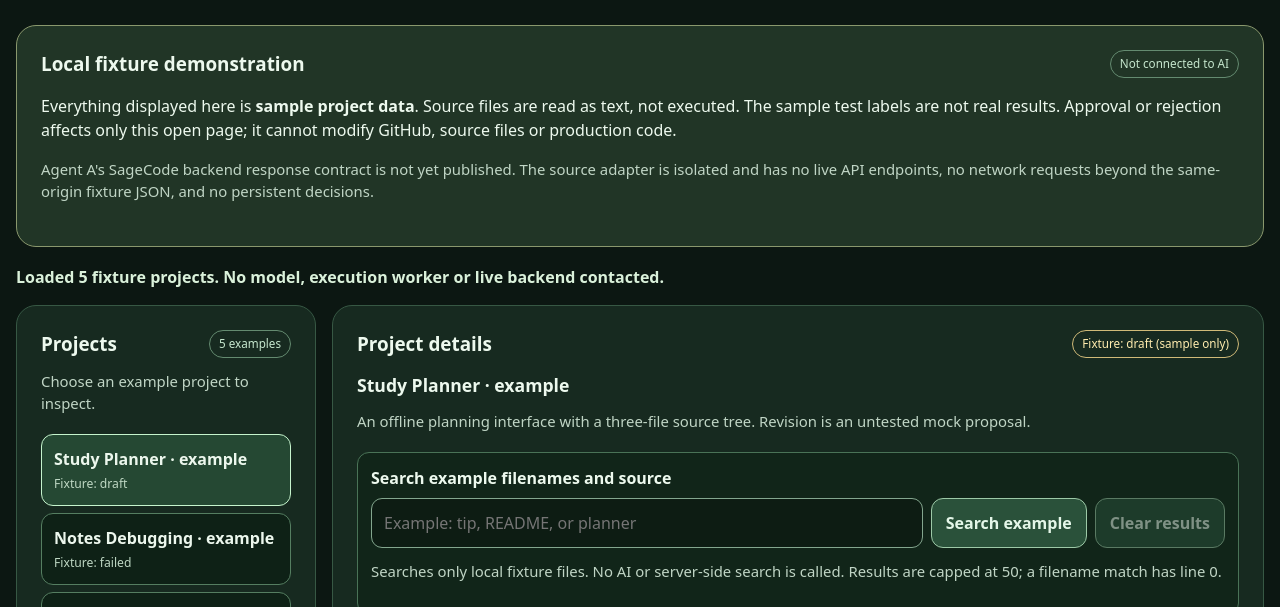
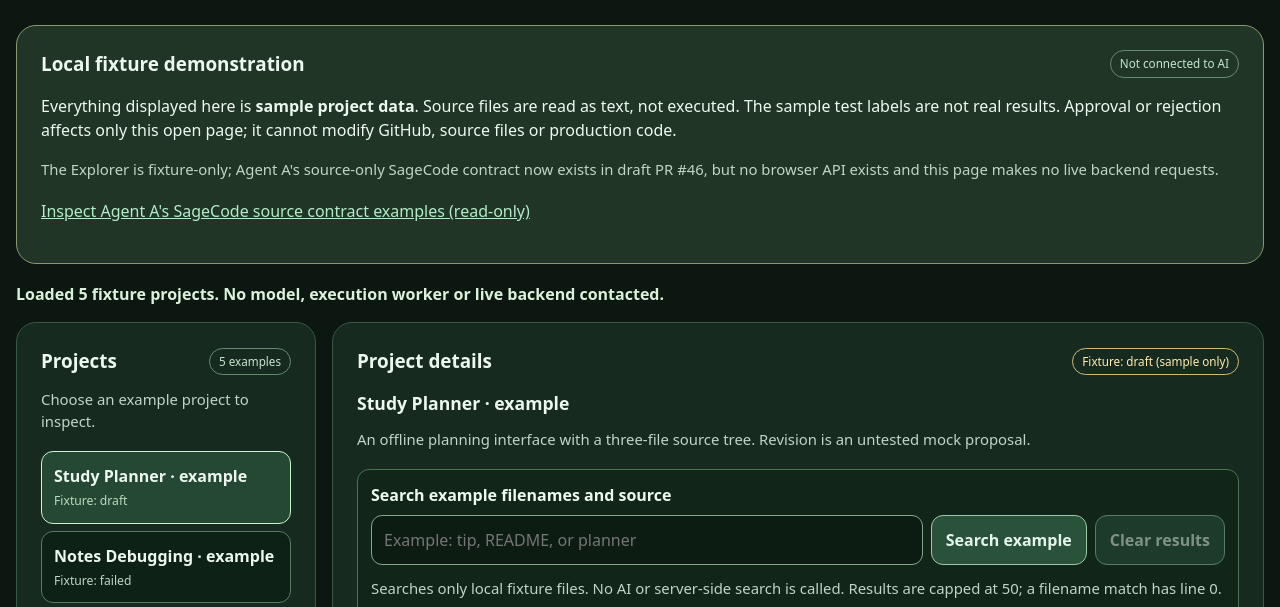
Before and after one commit to jimedusot-beep/Toadsagemode, a website: page free-studio/explorer.html in a window 1280 px wide. Shown: the part 180-787 px from the top of the page. Drawn offline with Linux system fonts and the light colour scheme.

Commit message:
feat(studio): link Explorer to separate SageCode contract sample inspector

```diff
--- a/free-studio/explorer.html
+++ b/free-studio/explorer.html
@@ -31,7 +31,8 @@
         <span class="chip">Not connected to AI</span>
       </div>
       <p>Everything displayed here is <strong>sample project data</strong>. Source files are read as text, not executed. The sample test labels are not real results. Approval or rejection affects only this open page; it cannot modify GitHub, source files or production code.</p>
-      <p class="hint">Agent A's SageCode backend response contract is not yet published. The source adapter is isolated and has no live API endpoints, no network requests beyond the same-origin fixture JSON, and no persistent decisions.</p>
+      <p class="hint">The Explorer is fixture-only; Agent A's source-only SageCode contract now exists in draft PR #46, but no browser API exists and this page makes no live backend requests.</p>
+      <p><a href="./sagecode-contract.html">Inspect Agent A's SageCode source contract examples (read-only)</a></p>
     </section>
 
     <p id="explorer-notice" role="status" aria-live="polite">Loading local example project catalog…</p>
```
